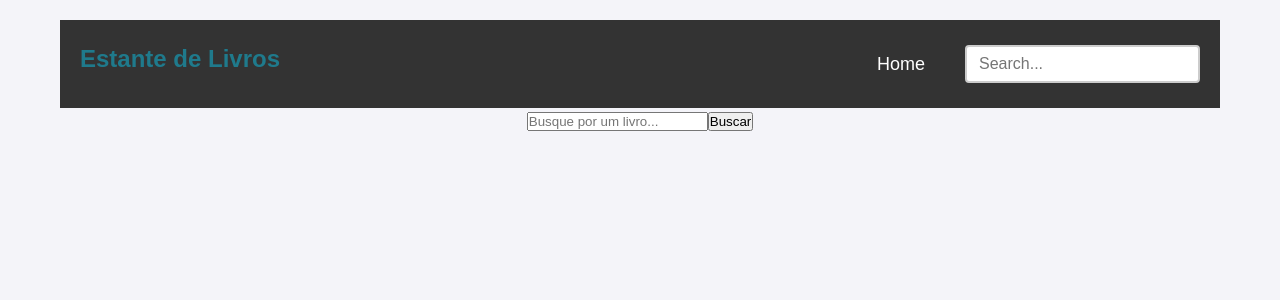
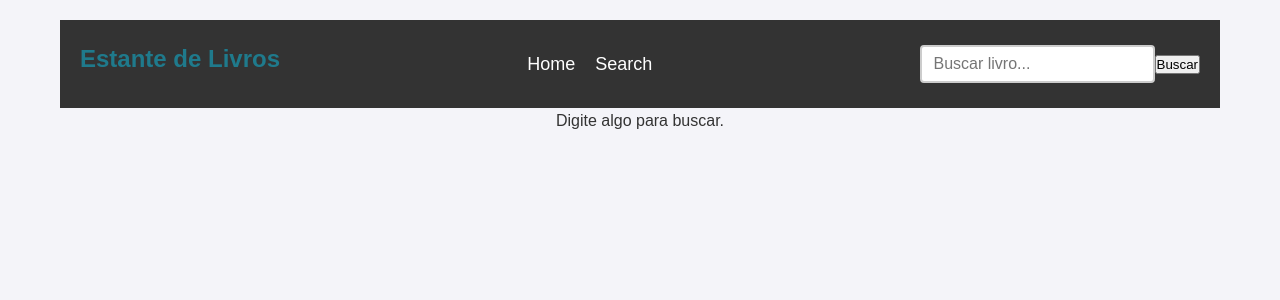
Before and after one commit to mauricio-theodoro/estante-de-livros, a React (Create React App) app: page /search in a window 1280 px wide. Shown: the top 300 px of the page. Built offline with nearby package versions, Linux system fonts and the light colour scheme.

Commit message:
Implemented the BookShelf page and improved book search

```diff
--- a/src/App.js
+++ b/src/App.js
@@ -12,7 +12,7 @@ const App = () => {
   return (
     <Router>
       <div className="App">
-        <NavBar onSearch={setSearchQuery} />
+        <NavBar onSearch={(query) => setSearchQuery(query)} />
         <Routes>
           <Route path="/" element={<BookShelf />} />
           <Route path="/search" element={<BookSearch searchQuery={searchQuery} />} />
--- a/src/components/BookSearch.js
+++ b/src/components/BookSearch.js
@@ -1,31 +1,32 @@
-import React, { useState } from 'react';
+// BookSearch.js
+import React, { useEffect, useState } from 'react';
 import { searchBooks } from '../services/bookService';
 import BookItem from './BookItem';
 import '../styles/BookSearch.css';
 
-const BookSearch = () => {
-  const [query, setQuery] = useState('');
+const BookSearch = ({ searchQuery }) => {
   const [results, setResults] = useState([]);
   const [loading, setLoading] = useState(false);
   const [error, setError] = useState('');
 
-  // Função que lida com a busca de livros
-  const handleSearch = async () => {
-    if (!query.trim()) {
-      setResults([]); // Limpa os resultados se a consulta estiver vazia
+  // Busca os livros sempre que o query de pesquisa for atualizado
+  useEffect(() => {
+    const fetchBooks = async () => {
+      if (!searchQuery.trim()) {
+        setResults([]);
         setError('Digite algo para buscar.');
         return;
       }
 
       setLoading(true);
-    setError(''); // Limpa qualquer erro anterior
+      setError(''); // Limpa erros anteriores
 
       try {
-      const books = await searchBooks(query); // Busca pelo nome do livro
+        const books = await searchBooks(searchQuery); // Chamada para a API
         if (books.length === 0) {
-        setError('Nenhum livro encontrado.'); // Define a mensagem de erro se não encontrar
+          setError('Nenhum livro encontrado.'); // Define a mensagem de erro
         } else {
-        setResults(books); // Atualiza os resultados com os livros encontrados
+          setResults(books); // Atualiza os resultados
         }
       } catch (error) {
         setError('Erro ao buscar livros. Tente novamente.');
@@ -35,24 +36,11 @@ const BookSearch = () => {
       }
     };
 
-  // Função para lidar com o clique no botão ou Enter
-  const handleSubmit = (e) => {
-    e.preventDefault();
-    handleSearch();
-  };
+    fetchBooks();
+  }, [searchQuery]); // Reexecuta a busca ao mudar o query
 
   return (
     <div className="book-search-container">
-      <form onSubmit={handleSubmit} className="search-form">
-        <input
-          type="text"
-          placeholder="Busque por um livro..."
-          value={query}
-          onChange={(e) => setQuery(e.target.value)}
-          className="search-input"
-        />
-        <button type="submit" className="search-button">Buscar</button>
-      </form>
       {loading && <p>Carregando...</p>}
       {error && <p className="error-message">{error}</p>}
       <div className="search-results">
--- a/src/components/BookShelf.js
+++ b/src/components/BookShelf.js
@@ -1,28 +1,45 @@
+// BookShelf.js
 import React, { useEffect, useState } from 'react';
+import { fetchBooks } from '../services/bookService'; // Importa fetchBooks corretamente
 import BookItem from './BookItem';
-import { fetchBooks } from '../services/bookService';
 import '../styles/BookShelf.css';
+
 const BookShelf = () => {
   const [books, setBooks] = useState([]);
+  const [loading, setLoading] = useState(false);
+  const [error, setError] = useState('');
 
-  useEffect(() => {
-    const getBooks = async () => {
+  // Função para buscar todos os livros
+  const loadBooks = async () => {
+    setLoading(true);
+    setError(''); // Limpa erros anteriores
+
     try {
-        const booksData = await fetchBooks();
-        setBooks(booksData);
+      const allBooks = await fetchBooks(); // Usa fetchBooks para obter todos os livros
+      setBooks(allBooks);
     } catch (error) {
-        console.error('Failed to fetch books:', error);
+      setError('Erro ao carregar livros. Tente novamente.');
+      console.error('Erro ao carregar livros:', error);
+    } finally {
+      setLoading(false);
     }
   };
 
-    getBooks();
+  // Busca os livros quando o componente é montado
+  useEffect(() => {
+    loadBooks();
   }, []);
 
   return (
     <div className="book-shelf">
+      <h2>Estante de Livros</h2>
+      {loading && <p>Carregando...</p>}
+      {error && <p className="error-message">{error}</p>}
+      <div className="book-list">
         {books.map((book) => (
           <BookItem key={book.id} book={book} />
         ))}
+      </div>
     </div>
   );
 };
--- a/src/components/NavBar.js
+++ b/src/components/NavBar.js
@@ -6,9 +6,15 @@ import '../styles/NavBar.css';
 const Navbar = ({ onSearch }) => {
   const [query, setQuery] = useState('');
 
+  // Lida com mudanças no campo de entrada de pesquisa
   const handleSearchChange = (e) => {
     setQuery(e.target.value);
-    onSearch(e.target.value);
+  };
+
+  // Lida com o envio da pesquisa ao clicar no botão
+  const handleSearchSubmit = (e) => {
+    e.preventDefault();
+    onSearch(query); // Passa o valor da pesquisa para o App
   };
 
   return (
@@ -16,14 +22,18 @@ const Navbar = ({ onSearch }) => {
       <h1 className="navbar-title">Estante de Livros</h1>
       <div className="navbar-links">
         <Link to="/">Home</Link>
+        <Link to="/search">Search</Link>
+      </div>
+      <form onSubmit={handleSearchSubmit} className="navbar-search-form">
         <input
           type="text"
-          placeholder="Search..."
+          placeholder="Buscar livro..."
           value={query}
           onChange={handleSearchChange}
           className="navbar-search-input"
         />
-      </div>
+        <button type="submit" className="navbar-search-button">Buscar</button>
+      </form>
     </nav>
   );
 };
--- a/src/styles/BookShelf.css
+++ b/src/styles/BookShelf.css
@@ -1,8 +1,22 @@
+/* src/styles/BookShelf.css */
 .book-shelf {
     display: grid;
     grid-template-columns: repeat(auto-fill, minmax(200px, 1fr));
     gap: 20px;
     padding: 20px;
-    background-color: var(--secondary-color);
+    background-color: #f9f9f9;
     border-radius: 8px;
   }
+
+  /* Estilo do Item de Livro (BookItem) */
+  .book-item {
+    background-color: white;
+    padding: 15px;
+    border-radius: 8px;
+    box-shadow: 0 4px 8px rgba(0, 0, 0, 0.1);
+    transition: transform 0.2s ease;
+  }
+
+  .book-item:hover {
+    transform: scale(1.05);
+  }
```
Lines whose indentation alone changed are shown as unchanged.
